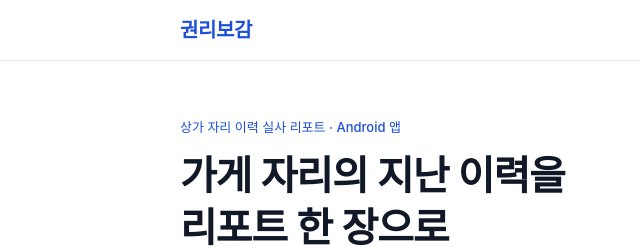
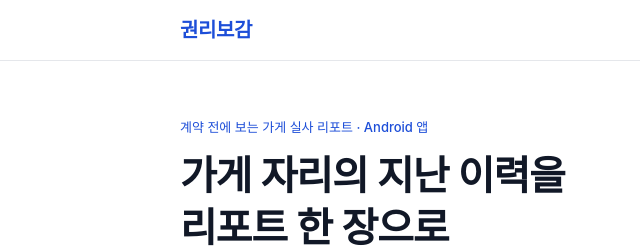
Before and after one commit to Omnyumyum/jarisilsa-site, a plain HTML site: page index.html in a window 1280 px wide. Shown: the top 248 px of the page, 0-640 px from the left. Drawn offline with Linux system fonts and the light colour scheme; a web font is replaced by a local one.

Commit message:
부제를 '계약 전에 보는 가게 실사 리포트'로
Co-Authored-By: Claude Fable 5.2 <noreply@anthropic.com>

```diff
--- a/index.html
+++ b/index.html
@@ -4,7 +4,7 @@
 <meta charset="utf-8">
 <meta name="viewport" content="width=device-width, initial-scale=1">
 <meta name="color-scheme" content="only light">
-<title>권리보감 — 상가 자리 이력 실사 리포트</title>
+<title>권리보감 — 계약 전에 보는 가게 실사 리포트</title>
 <meta name="description" content="건물과 층으로 묶은 가게 자리마다 개업·폐업·주인 교체, 행정처분, 건축물대장, 주변 상권을 공공데이터로 모아 보여주는 Android 앱">
 <link rel="stylesheet" href="https://cdn.jsdelivr.net/gh/orioncactus/pretendard@v1.3.9/dist/web/static/pretendard.min.css">
 <style>
@@ -78,7 +78,7 @@
 
 <section class="hero">
   <div class="wrap">
-    <p class="eyebrow">상가 자리 이력 실사 리포트 · Android 앱</p>
+    <p class="eyebrow">계약 전에 보는 가게 실사 리포트 · Android 앱</p>
     <h1>가게 자리의 지난 이력을<br>리포트 한 장으로</h1>
     <p class="lead">건물과 층으로 묶은 가게 “자리”마다 개업·폐업·영업자 교체, 위생 행정처분, 건축물 정보, 주변 상권을 공공데이터로 모아 보여줍니다. 공개 데이터에서는 “한 가게가 6년 영업”으로 보이는 자리의 실제 주인 교체와 짧은 폐업까지 드러내는 것이 목표입니다.</p>
   </div>
```
